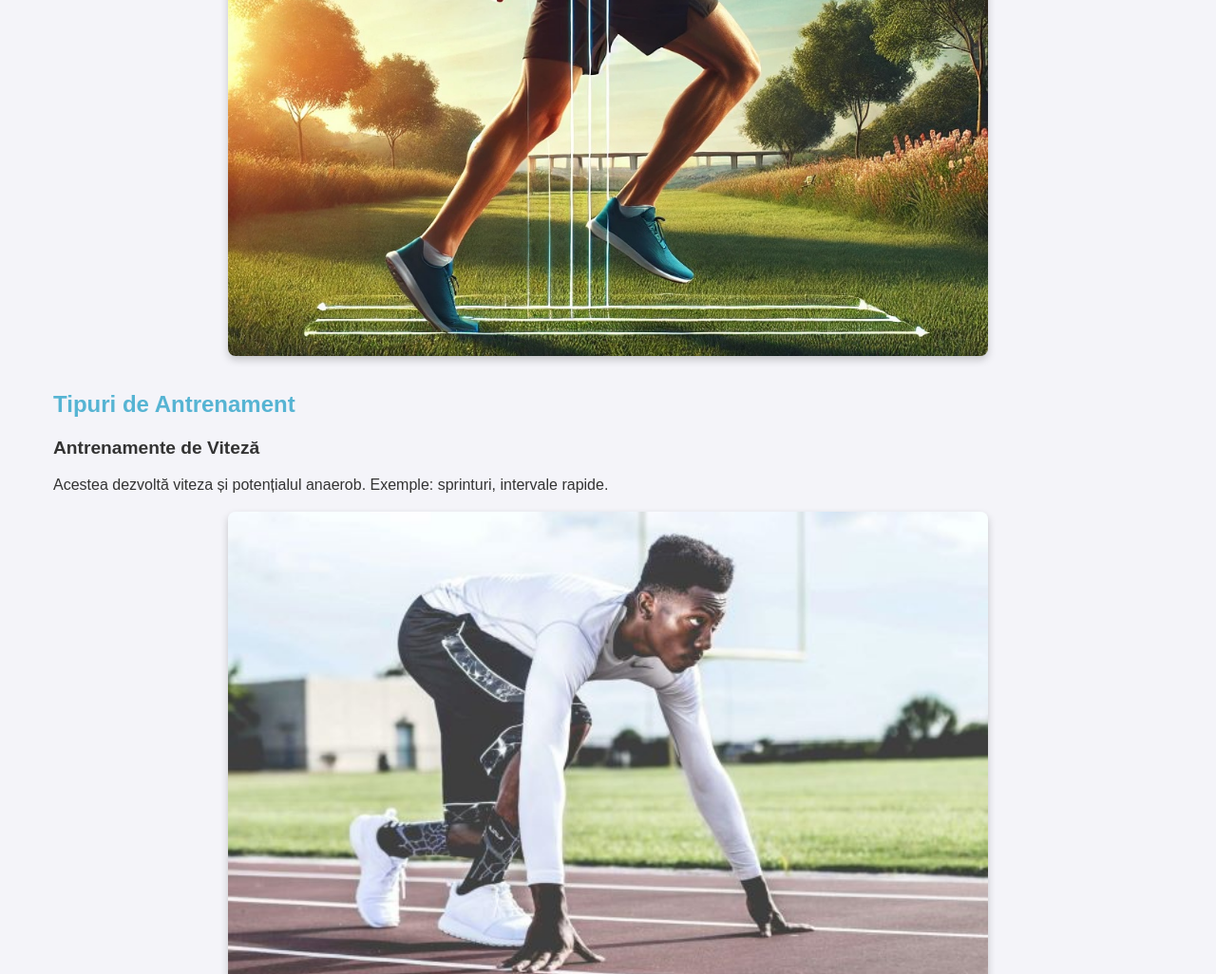
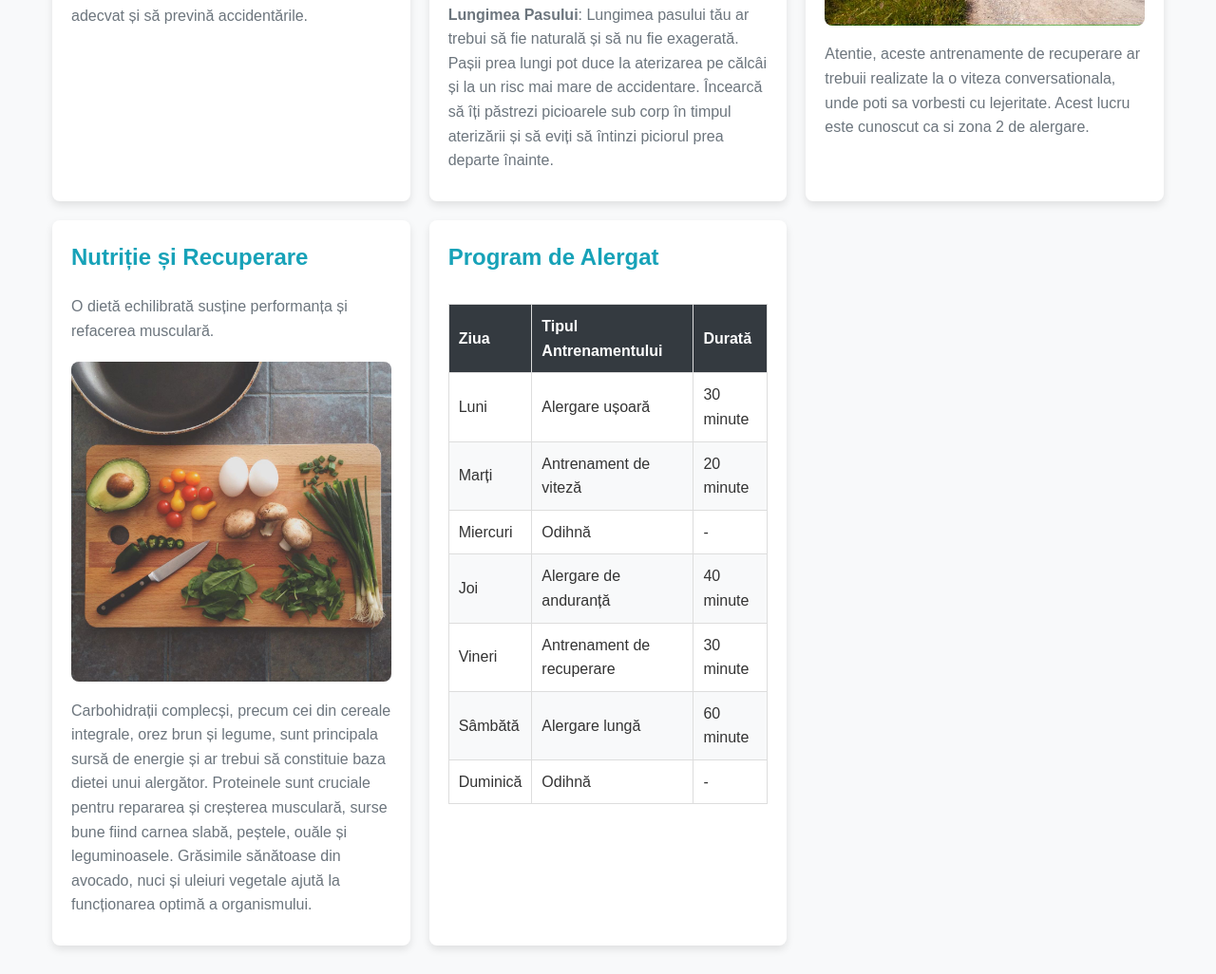
Before and after one commit to LuciSin/tehn-web, a plain HTML site: page index.html in a window 1280 px wide. Shown: the part 1286-2312 px from the top of the page at 95% size. Drawn offline with Linux system fonts and the light colour scheme.

Commit message:
adjusted css, created grid using flexbox

```diff
--- a/index.html
+++ b/index.html
@@ -5,7 +5,7 @@
     <meta name="description" content="Ghid de alergare: tehnici, antrenamente, nutriție și recuperare.">
     <meta name="keywords" content="alergare, ghid alergare, tehnici, antrenament, nutriție">
     <title>Ghid de Alergare</title>
-    <link rel="shortcut icon" href="resurse/imagini/favicon.svg" type="image/x-icon">
+    <link rel="shortcut icon" href="resurse/favicon/favicon.svg" type="image/x-icon">
     <link rel="stylesheet" href="resurse/css/style.css" type="text/css"/>
     <meta name="viewport" content="width=device-width, initial-scale=1.0">
     <meta name="author" content="Lucian Spiridon">
@@ -25,8 +25,8 @@
     </ul>
 </nav>
 
-<main>
-    <section id="introduction">
+<main class="container">
+    <section class="card" id="introduction">
         <h2>Introducere</h2>
         <p>Acest ghid de alergare acoperă tehnici fundamentale, tipuri de antrenamente și sfaturi esențiale de nutriție
             și recuperare.</p>
@@ -35,9 +35,25 @@
             <source srcset="resurse/imagini/alergare-introducere-medium.jpg" media="(max-width: 1200px)">
             <img src="resurse/imagini/alergare-introducere.jpg" alt="Introducere în alergare">
         </picture>
+        <p>Acest ghid de alergare este conceput pentru a te ajuta să începi și să îți îmbunătățești tehnicile de
+            alergare, indiferent dacă ești începător sau ai deja experiență. Alergarea este una dintre cele mai simple
+            și eficiente forme de exercițiu, oferind beneficii semnificative pentru sănătate, cum ar fi îmbunătățirea
+            condiției fizice, reducerea stresului și prevenirea bolilor cronice.</p>
+
+        <p>Alergarea regulată poate ajuta la întărirea mușchilor, îmbunătățirea sănătății cardiovasculare și creșterea
+            capacității pulmonare. De asemenea, aceasta poate contribui la menținerea unei greutăți corporale sănătoase
+            și la reducerea riscului de boli cum ar fi diabetul de tip 2, bolile de inimă și anumite tipuri de cancer.
+            În plus, alergarea eliberează endorfine, cunoscute sub numele de „hormonii fericirii”, care pot ajuta la
+            îmbunătățirea stării de spirit și la combaterea depresiei.</p>
+
+        <p>Este important să începi încet și să îți asculți corpul. Mulți începători fac greșeala de a alerga prea
+            mult, prea repede, ceea ce poate duce la accidentări. Începe cu sesiuni de alergare scurte, alternate cu
+            mers, și crește treptat durata și intensitatea antrenamentelor. Este esențial să ai o pereche de pantofi de
+            alergare de calitate, care să ofere suport adecvat și să prevină accidentările.</p>
+
     </section>
 
-    <section id="techniques">
+    <section class="card" id="techniques">
         <h2>Tehnici de Alergare</h2>
         <article>
             <h3>Postura Corectă</h3>
@@ -47,10 +63,28 @@
                 <source srcset="resurse/imagini/postura-corecta-medium.jpg" media="(max-width: 1200px)">
                 <img src="resurse/imagini/postura-corecta.jpg" alt="Postură corectă">
             </picture>
+            <p><b>Postura Corectă</b>: O postură corectă asigură o alergare eficientă și reduce riscul de accidentare.
+                Menținerea unei posturi drepte, cu capul ridicat și privirea înainte, ajută la echilibrarea corpului și
+                la reducerea stresului asupra coloanei vertebrale. Umerii ar trebui să fie relaxați și să cadă natural,
+                nu încordați sau ridicați. Brațele ar trebui să se miște ritmic, la un unghi de aproximativ 90 de grade,
+                fără a trece linia mediană a corpului.</p>
+
+            <p><b>Tehnica de Aterizare</b>: Modul în care piciorul tău atinge solul poate avea un impact semnificativ
+                asupra
+                eficienței și confortului alergării tale. În general, este recomandat să aterizezi pe partea mediană a
+                piciorului (midfoot) sau pe partea din față (forefoot), mai degrabă decât pe călcâi (heel). Aterizarea
+                pe călcâi poate cauza un impact mai mare și poate duce la accidentări. Încearcă să ai pași ușori și
+                rapizi, cu o cadentă (numărul de pași pe minut) mai mare, pentru a reduce forțele de impact.</p>
+
+            <p><b>Lungimea Pasului</b>: Lungimea pasului tău ar trebui să fie naturală și să nu fie exagerată. Pașii
+                prea
+                lungi pot duce la aterizarea pe călcâi și la un risc mai mare de accidentare. Încearcă să îți păstrezi
+                picioarele sub corp în timpul aterizării și să eviți să întinzi piciorul prea departe înainte.</p>
+
         </article>
     </section>
 
-    <section id="training">
+    <section class="card" id="training">
         <h2>Tipuri de Antrenament</h2>
 
         <article>
@@ -83,10 +117,12 @@
                 <source srcset="resurse/imagini/antrenament-recuperare-medium.jpg" media="(max-width: 1200px)">
                 <img src="resurse/imagini/antrenament-recuperare.jpg" alt="Antrenament de recuperare">
             </picture>
+            <p>Atentie, aceste antrenamente de recuperare ar trebuii realizate la o viteza conversationala, unde poti
+                sa vorbesti cu lejeritate. Acest lucru este cunoscut ca si zona 2 de alergare.</p>
         </article>
     </section>
 
-    <section id="nutrition">
+    <section class="card" id="nutrition">
         <h2>Nutriție și Recuperare</h2>
         <p>O dietă echilibrată susține performanța și refacerea musculară.</p>
         <picture>
@@ -94,6 +130,62 @@
             <source srcset="resurse/imagini/nutritie-alergare-medium.jpg" media="(max-width: 1200px)">
             <img src="resurse/imagini/nutritie-alergare.jpg" alt="Nutriție pentru alergători">
         </picture>
+        <p> Carbohidrații complecși, precum cei din cereale integrale, orez brun și legume, sunt principala sursă de
+            energie și ar trebui să constituie baza dietei unui alergător. Proteinele sunt cruciale pentru repararea și
+            creșterea musculară, surse bune fiind carnea slabă, peștele, ouăle și leguminoasele. Grăsimile sănătoase din
+            avocado, nuci și uleiuri vegetale ajută la funcționarea optimă a organismului.
+        </p>
+    </section>
+
+    <!-- Adăugarea unei secțiuni pentru programul de alergat -->
+    <section class="card" id="running-schedule">
+        <h2>Program de Alergat</h2>
+        <table>
+            <thead>
+            <tr>
+                <th>Ziua</th>
+                <th>Tipul Antrenamentului</th>
+                <th>Durată</th>
+            </tr>
+            </thead>
+            <tbody>
+            <tr>
+                <td>Luni</td>
+                <td>Alergare ușoară</td>
+                <td>30 minute</td>
+            </tr>
+            <tr>
+                <td>Marți</td>
+                <td>Antrenament de viteză</td>
+                <td>20 minute</td>
+            </tr>
+            <tr>
+                <td>Miercuri</td>
+                <td>Odihnă</td>
+                <td>-</td>
+            </tr>
+            <tr>
+                <td>Joi</td>
+                <td>Alergare de anduranță</td>
+                <td>40 minute</td>
+            </tr>
+            <tr>
+                <td>Vineri</td>
+                <td>Antrenament de recuperare</td>
+                <td>30 minute</td>
+            </tr>
+            <tr>
+                <td>Sâmbătă</td>
+                <td>Alergare lungă</td>
+                <td>60 minute</td>
+            </tr>
+            <tr>
+                <td>Duminică</td>
+                <td>Odihnă</td>
+                <td>-</td>
+            </tr>
+            </tbody>
+        </table>
     </section>
 </main>
 
--- a/resurse/css/style.css
+++ b/resurse/css/style.css
@@ -10,22 +10,23 @@ body {
     font-family: Arial, sans-serif;
     line-height: 1.6;
     color: #333;
-    background-color: #f4f4f9;
-    max-width: 1200px;
-    margin: 0 auto;
-    padding: 1em;
+    background-color: #f8f9fa;
+    margin: 0;
+    padding: 0;
 }
 
 /* Header */
 header {
-    background-color: #56b4d3;
+    width: 100%;
+    background-color: #343a40;
     color: #fff;
     text-align: center;
     padding: 1.5em 0;
+    margin: 0;
 }
 
 header h1 span {
-    color: #ffe13c;
+    color: #17a2b8;
 }
 
 /* Navigare */
@@ -50,42 +51,75 @@ nav {
 }
 
 .menu a:hover {
-    color: #56b4d3;
+    color: #17a2b8;
 }
 
-/* Stiluri pentru Main */
-main {
-    padding: 2em 0;
+/* Grid container */
+.container {
+    display: grid;
+    grid-template-columns: repeat(auto-fit, minmax(300px, 1fr));
+    gap: 20px;
+    padding: 15px;
+    max-width: 1200px;
+    margin: 0 auto;
+    grid-auto-rows: min-content;
 }
 
-h2 {
-    color: #56b4d3;
-    margin-bottom: 0.5em;
+/* Card styling */
+.card {
+    background-color: #ffffff;
+    border-radius: 8px;
+    box-shadow: 0 4px 8px rgba(0, 0, 0, 0.1);
+    padding: 20px;
+    display: flex;
+    flex-direction: column;
+    align-items: stretch;
 }
 
-section {
-    margin-bottom: 2em;
+/* Stiluri pentru tabel */
+table {
+    width: 100%;
+    border-collapse: collapse;
+    margin-top: 20px;
 }
 
-article h3 {
-    color: #333;
-    font-size: 1.2em;
-    margin-bottom: 0.5em;
+table th, table td {
+    padding: 10px;
+    border: 1px solid #ddd;
+    text-align: left;
+}
+
+table th {
+    background-color: #343a40;
+    color: #ffffff;
+    font-weight: bold;
+}
+
+table tr:nth-child(even) {
+    background-color: #f8f9fa;
+}
+
+table tr:hover {
+    background-color: #f1f1f1;
+}
+
+/* Alte stiluri */
+h2 {
+    color: #17a2b8;
+    font-size: 1.5em;
+    margin-bottom: 10px;
 }
 
 p {
-    margin-bottom: 1em;
+    color: #6c757d;
+    margin: 10px 0;
 }
 
-/* Imagini Responsive */
-picture img {
-    width: 100%;              /* Lățimea imaginii să fie de 100% din container */
-    max-width: 800px;         /* Setează o lățime maximă */
-    height: auto;             /* Păstrează raportul de aspect */
-    margin: 1em auto;         /* Centrare și margini */
-    display: block;
+img {
+    max-width: 100%;
+    height: auto;
     border-radius: 8px;
-    box-shadow: 0 4px 8px rgba(0, 0, 0, 0.2);
+    margin-top: 10px;
 }
 
 /* Footer */
@@ -94,7 +128,7 @@ footer {
     color: #fff;
     text-align: center;
     padding: 1em 0;
-    margin-top: 2em;
+    margin-top: 20px;
 }
 
 footer p {
@@ -107,11 +141,12 @@ footer p {
         flex-direction: column;
     }
 
-    main {
+    .container {
         padding: 1em;
     }
 
     picture img {
-        max-width: 100%;      /* Pentru ecrane mici, imaginea poate ocupa întregul container */
+        max-width: 100%;
     }
+
 }
```
